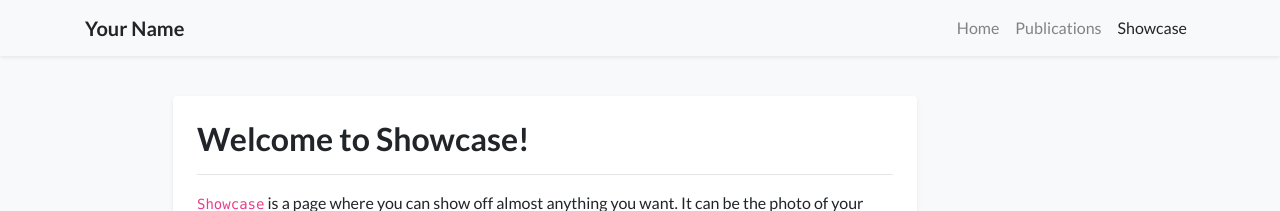
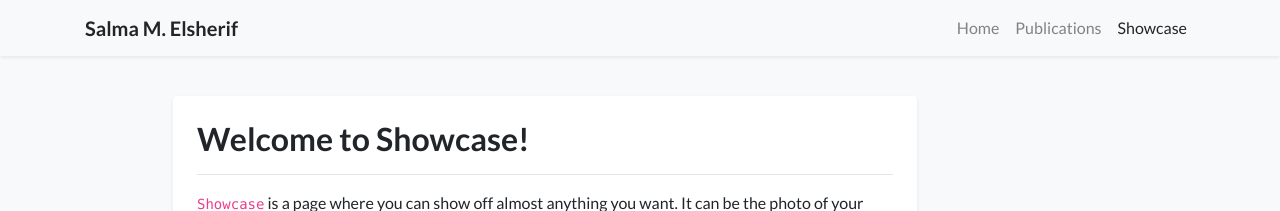
Before and after one commit to salmamelsherif/salmaelsherif.github.io, a Jekyll site: the page built from showcase.html, in a window 1280 px wide. Shown: the top 211 px of the page. Built offline with Jekyll 4.4.1, drawn with Linux system fonts in a browser that asks for light colours; nearby versions of some CDN libraries; a style sheet for code colours, icons or effects is not loaded.

Commit message:
Update profile.yml

```diff
--- a/_data/profile.yml
+++ b/_data/profile.yml
@@ -1,6 +1,6 @@
-primary_name: "Your Name"
+primary_name: "Salma M. Elsherif"
 secondary_name: ""
-navbar_name: "Your Name"
+navbar_name: "Salma M. Elsherif"
 
 positions:
 - logo: /assets/images/badges/MIT_Social_circle.png  # Logo is optional
```
